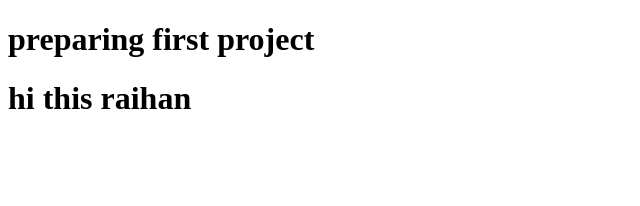
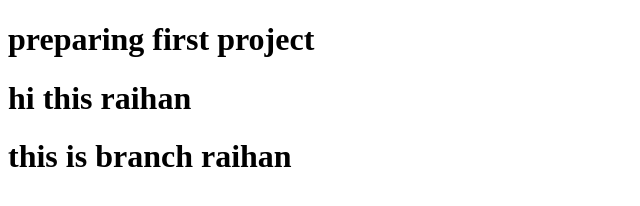
Before and after one commit to jhraihan/git_hub3, a plain HTML site: page index.html in a window 1280 px wide. Shown: the whole page, without its empty margins (0-640 px from the left). Drawn offline with Linux system fonts and the light colour scheme.

Commit message:
added another h1

```diff
--- a/index.html
+++ b/index.html
@@ -8,5 +8,6 @@
 <body>
     <h1>preparing first project</h1>
     <h1>hi this raihan</h1>
+    <h1>this is branch raihan</h1>
 </body>
 </html>
```
